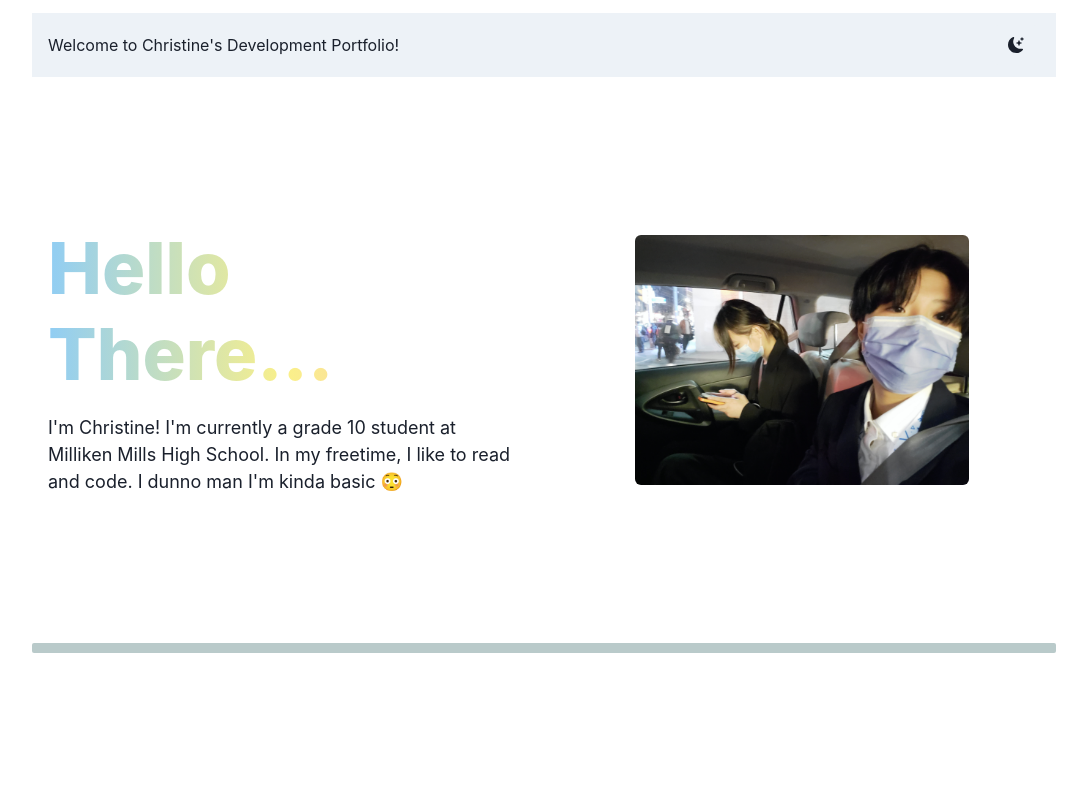
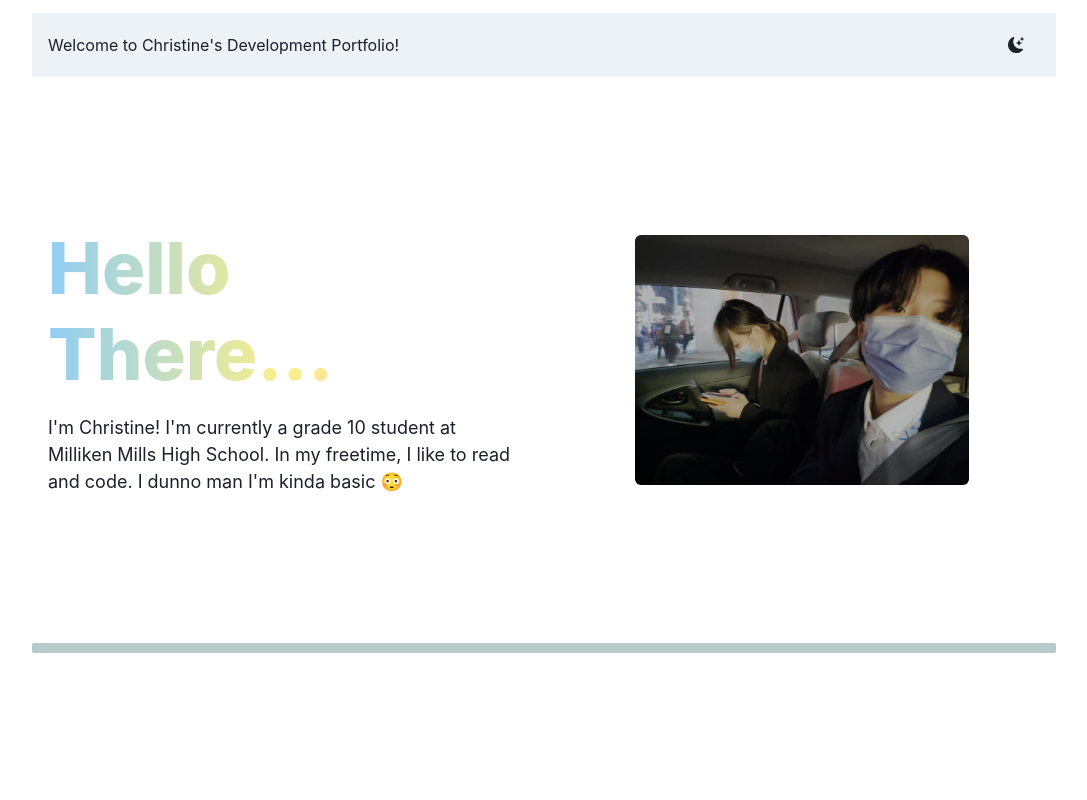
Before and after one commit to UglySquid/Personal-Website, a Next.js app: page / in a window 1280 px wide. Shown: the top 800 px of the page, without its empty margins (96-1183 px from the left). Built offline with nearby package versions, Linux system fonts and the light colour scheme.

Commit message:
hehehehaw

```diff
--- a/components/hero.tsx
+++ b/components/hero.tsx
@@ -1,11 +1,12 @@
 import {
     Container, SimpleGrid, Flex, Stack,
-    Img, Skeleton,
+    Img,
     Text, Heading,
-    extendTheme, ChakraProvider,
+    extendTheme, ChakraProvider, chakra, shouldForwardProp
 } from '@chakra-ui/react';
 
-  import React, { ReactElement, useEffect, useRef, useState } from 'react';
+import React, { ReactElement } from 'react';
+import { isValidMotionProp, motion } from 'framer-motion';
 
 import "@fontsource/roboto-mono/500.css"
 
@@ -20,8 +21,6 @@ import {
     Heading: `'Roboto Mono', monospace;`,
   },
 })
-
-
 
 const Feature = ({ text, icon, iconBg }: FeatureProps) => {
   return (
@@ -39,6 +38,13 @@ import {
     </Stack>
   );
 };
+
+const ChakraBox = chakra(motion.div, {
+  /**
+   * Allow motion props and non-Chakra props to be forwarded.
+   */
+  shouldForwardProp: (prop) => isValidMotionProp(prop) || shouldForwardProp(prop),
+});
 
 export default function Hero() {
   return (
@@ -63,7 +69,11 @@ import {
 
         </Stack>
         <Flex justifyContent={'center'}>
-            <Skeleton isLoaded>
+          <ChakraBox
+            whileHover={{ scale: 1.1}}
+            onHoverStart={e => {}}
+            onHoverEnd={e => {}}
+          >
             <Img
               rounded={'md'}
               alt={'Currently Nonexistent image'}
@@ -72,9 +82,10 @@ import {
               }
               objectFit={'cover'}
               height={250}
+              filter='auto' brightness='70%'
               // fallbackSrc='https://via.placeholder.com/450x300'
             />
-            </Skeleton>
+          </ChakraBox>
 
           {/* <canvas class="webgl">
             <script type='module' src='/cat.js'></script>
--- a/components/works.tsx
+++ b/components/works.tsx
@@ -1,20 +1,13 @@
 import {
-    Box,
-    Button,
-    Container,
-    Flex,
-    Heading,
-    Icon,
-    Link,
-    Stack,
-    Text,
-    useColorModeValue,
+    Container, Stack, Flex, Box,
+    Heading, Text,
+    Icon, Button, Link,
+    useColorModeValue, chakra, shouldForwardProp,
 } from '@chakra-ui/react';
 import { ReactElement } from 'react';
 
 import { isValidMotionProp, motion } from 'framer-motion';
 import React, { useRef, useEffect } from 'react';
-  import { chakra, shouldForwardProp } from '@chakra-ui/react'
 
 import { BsGithub } from 'react-icons/bs'
 import { FaFolder } from 'react-icons/fa'
```
Lines whose indentation alone changed are shown as unchanged.
